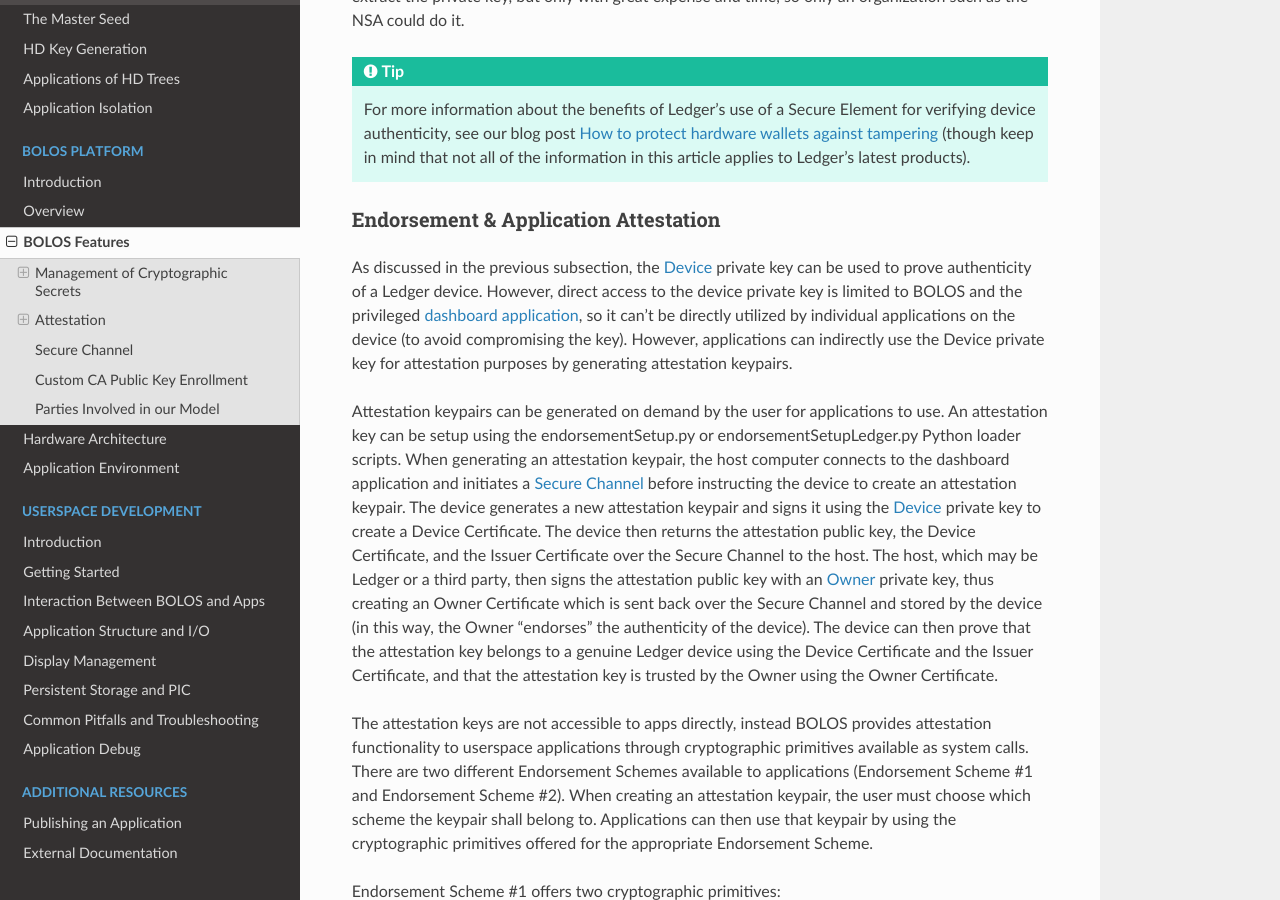
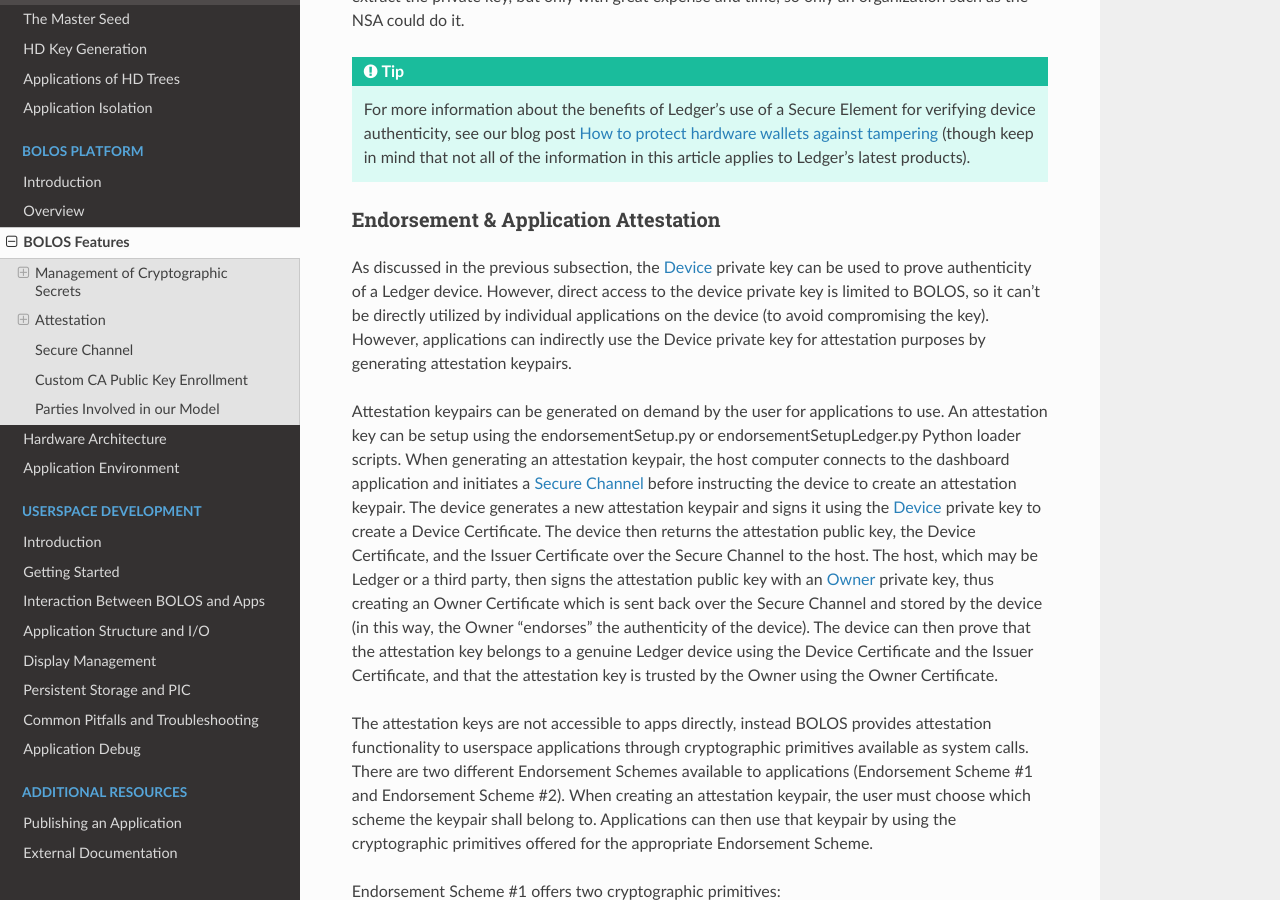
Before and after one commit to LedgerHQ/ledger-dev-doc, a Sphinx documentation site: the page built from source/bolos/features.rst, in a window 1280 px wide and 900 px high, scrolled down 1835 px. Built offline with Sphinx 7.4.7 and the Read the Docs theme 2.0.0, drawn with Linux system fonts in a browser that asks for light colours.

Commit message:
update features.rst

```diff
--- a/source/bolos/features.rst
+++ b/source/bolos/features.rst
@@ -103,9 +103,8 @@
 
 As discussed in the previous subsection, the :term:`Device` private key can be
 used to prove authenticity of a Ledger device. However, direct access to the
-device private key is limited to BOLOS and the privileged :ref:`dashboard
-application <dashboard>`, so it can't be directly utilized by individual
-applications on the device (to avoid compromising the key). However,
+device private key is limited to BOLOS, so it can't be directly utilized by
+individual applications on the device (to avoid compromising the key). However,
 applications can indirectly use the Device private key for attestation purposes
 by generating attestation keypairs.
 
```
